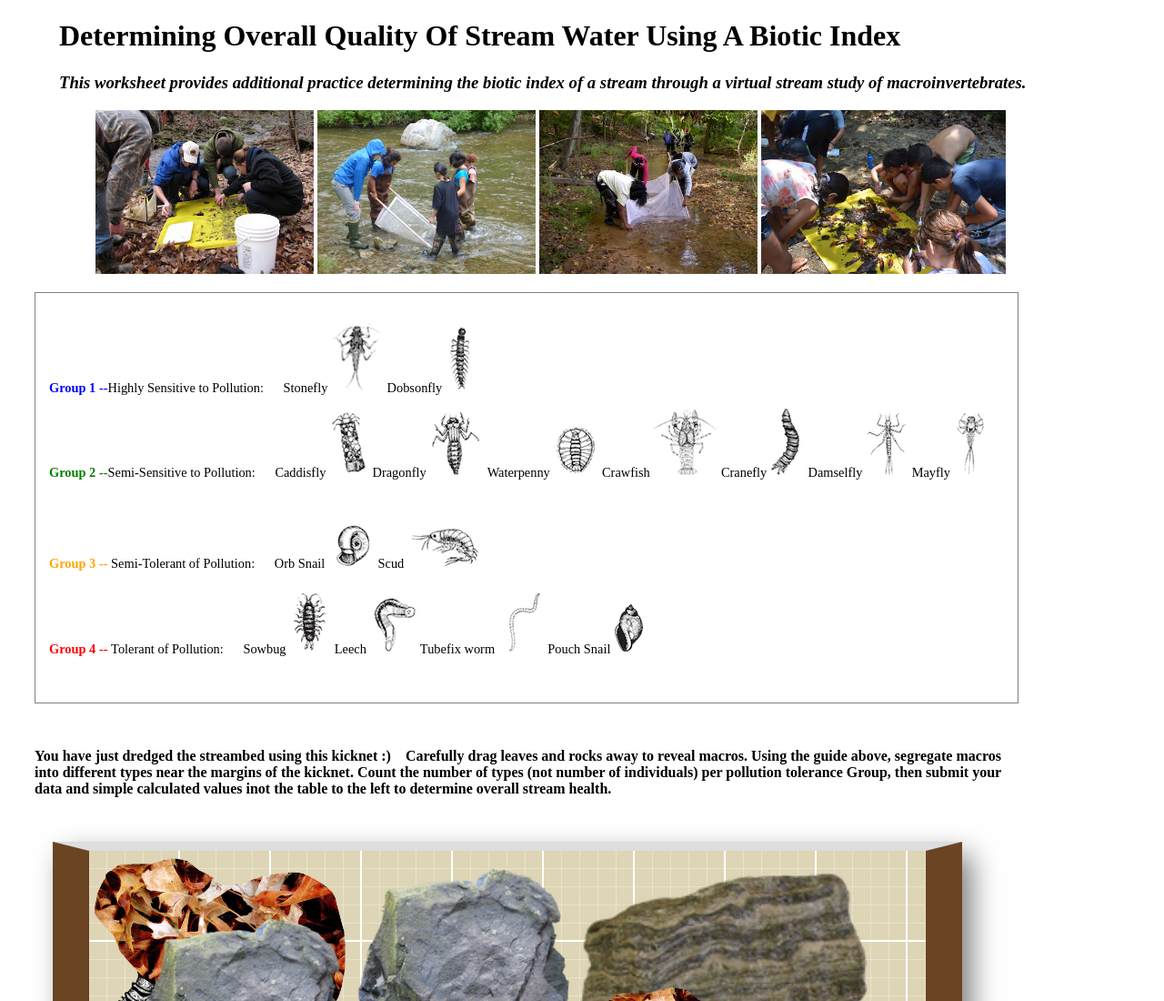
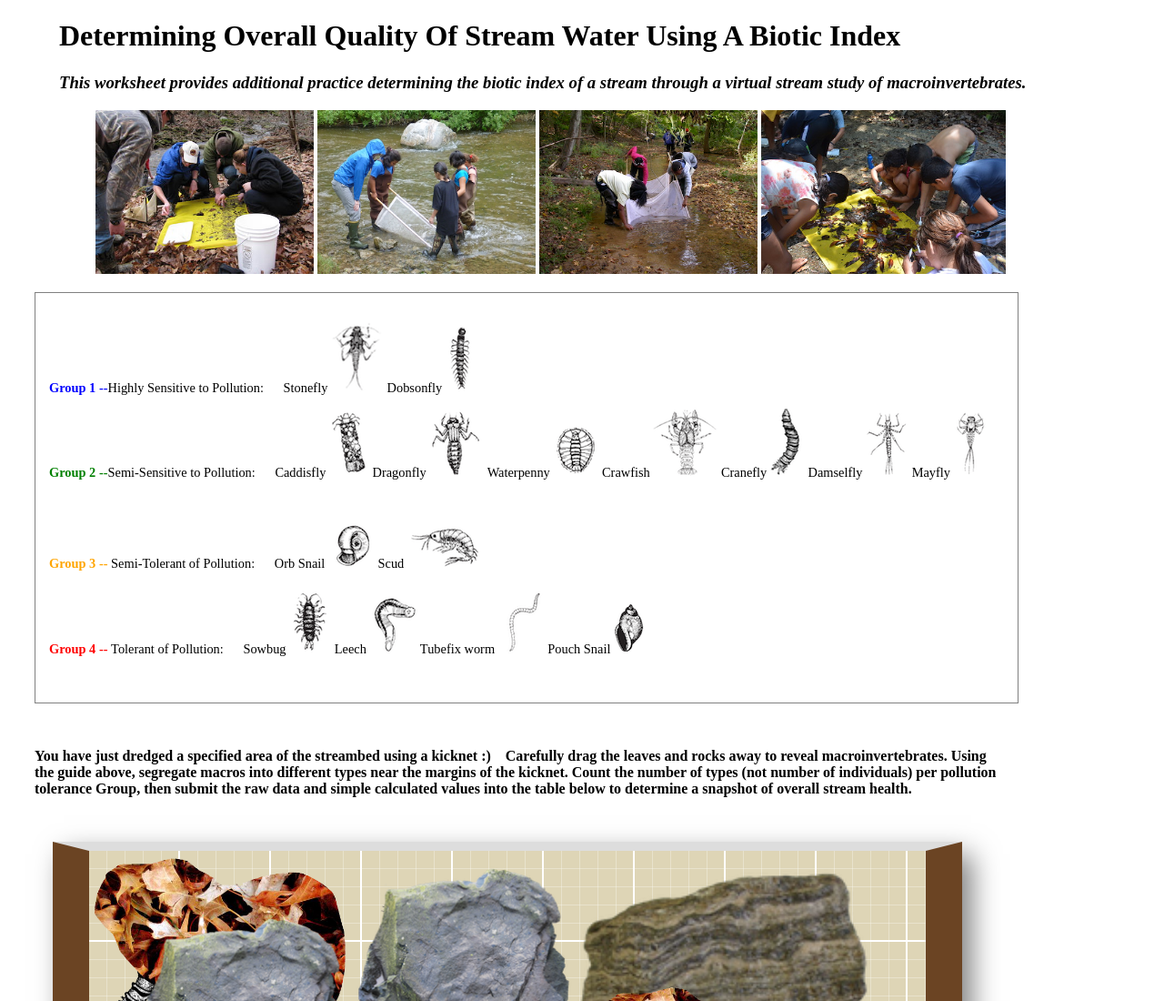
Before and after one commit to jbrh/Biotic_Index, a plain HTML site: page index.html in a window 1280 px wide. Shown: the top 1100 px of the page at 91% size. Drawn offline with nearby package versions, Linux system fonts and the light colour scheme; some packages are replaced by stand-ins of ours; a script that the page names is missing.

Commit message:
Update index.html

```diff
--- a/index.html
+++ b/index.html
@@ -269,7 +269,7 @@
 
 <div id="candragthru">
     <br>
-    <p id="instructions"><strong>You have just dredged the streambed using this kicknet :) &nbsp&nbsp Carefully drag leaves and rocks away to reveal macros. Using the guide above, segregate macros into different types near the margins of the kicknet.  Count the number of types (not number of individuals) per pollution tolerance Group, then submit your data and simple calculated values inot the table to the left to determine overall stream health.</strong></p>
+    <p id="instructions"><strong>You have just dredged a specified area of the streambed using a kicknet :) &nbsp&nbsp Carefully drag the leaves and rocks away to reveal macroinvertebrates. Using the guide above, segregate macros into different types near the margins of the kicknet.  Count the number of types (not number of individuals) per pollution tolerance Group, then submit the raw data and simple calculated values into the table below to determine a snapshot of overall stream health.</strong></p>
     <br>
 
 
```
